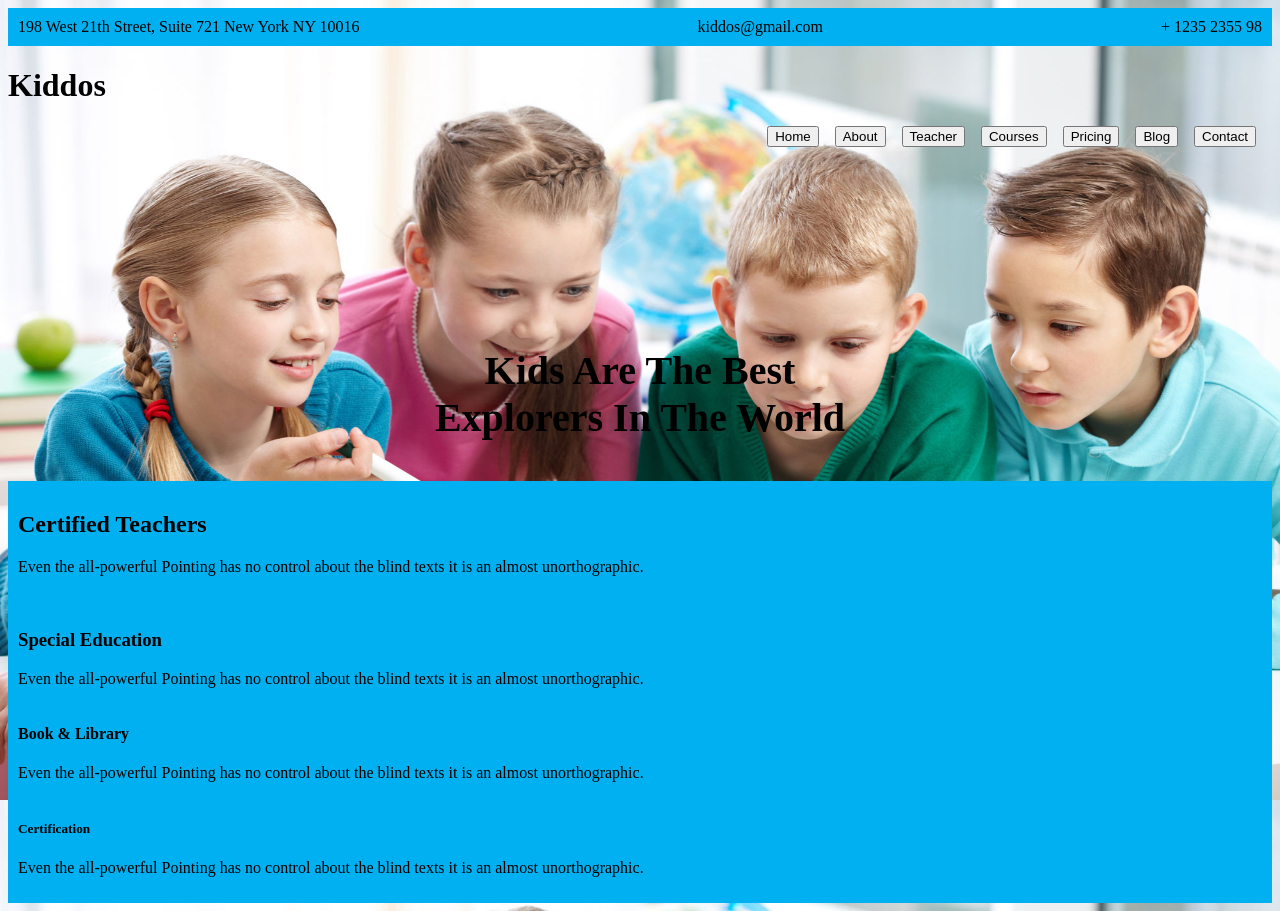
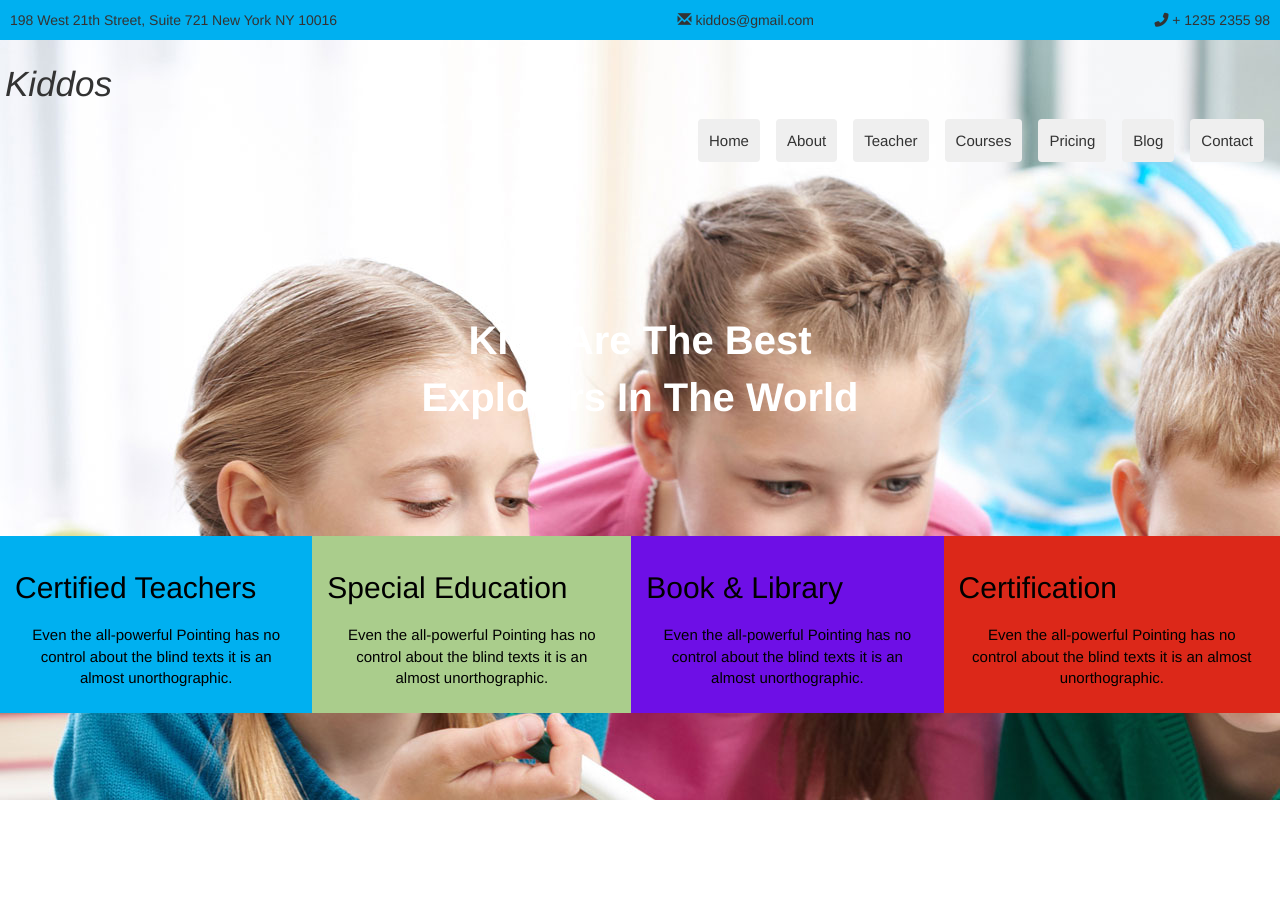
Before and after one commit to RashaAlamleh/Kiddos, a plain HTML site: page index.html in a window 1280 px wide. After the commit the page ends 800 px from the top, so only its background shows below. Drawn offline with nearby package versions, Linux system fonts and the light colour scheme.

Commit message:
Adding some JS Function

```diff
--- a/index.html
+++ b/index.html
@@ -5,58 +5,71 @@
      src="https://code.jquery.com/jquery-3.5.1.min.js"
      integrity="sha256-9/aliU8dGd2tb6OSsuzixeV4y/faTqgFtohetphbbj0="
      crossorigin="anonymous"></script>
+  <script src='https://kit.fontawesome.com/a076d05399.js'></script>
+  <link rel="stylesheet" href="https://maxcdn.bootstrapcdn.com/bootstrap/3.3.7/css/bootstrap.min.css">
 	<title>https://colorlib.com/preview/theme/kiddos/#</title>
 	<link rel="stylesheet" type="text/css" href="style.css">
 </head>
-<!-- <style>
+<style>
 body {
- /* background-image: url('Kids-1.jpg');
+  background-image:url('Kids-1.jpg'),url('Kids-1.jpg');
   background-repeat: no-repeat;
   background-attachment: fixed;
-  background-size: cover;*/
+  background-size: cover;
 }
-</style> -->
+</style>
 <body>
 	<div class="Contact">
 	  <span id='add'>198 West 21th Street, Suite 721 New York NY 10016</span>
+    <div>
+     <i class="glyphicon glyphicon-envelope"></i>
 	   <span id='email'>kiddos@gmail.com</span>
+    </div>
+    <div>
+     <i class='fas fa-phone-alt'></i>
 	   <span id='phone'>+ 1235 2355 98</span>
+    </div>
 	</div>
 	<h1 id='title'>Kiddos</h1>
 	<div class = 'allbtn'>
-	<button class="btn" style='margin-right:16px'>Home</button>
-	<button class="btn" style='margin-right:16px'>About</button>
-	<button class="btn" style='margin-right:16px'>Teacher</button>
-	<button class="btn" style='margin-right:16px'>Courses</button>
-	<button class="btn" style='margin-right:16px'>Pricing</button>
-	<button class="btn" style='margin-right:16px'>Blog</button>
-	<button class="btn" style='margin-right:16px'>Contact</button>
+	  <button class="btn" id="btn1" onclick="file:///C:/Users/Rasha-PC/Desktop/Kiddos/index.html" >Home</button>
+	  <button class="btn" id="btn2" >About</button>
+	  <button class="btn" id="btn3" >Teacher</button>
+	  <button class="btn" id="btn4" >Courses</button>
+	  <button class="btn" id="btn5" >Pricing</button>
+	  <button class="btn" id="btn6" >Blog</button>
+	  <button class="btn" id="btn7" >Contact</button>
   </div>
   <p id="first" class="par">Kids Are The Best<br>Explorers In The World</p>
 <!-- 	<p id="sec" class="par">Perfect Learning<br> For Your Child</p>
- -->
-    <div class="more">
-    <div>
-    <h2>Certified Teachers</h2>
-    <p>Even the all-powerful Pointing has no control about the blind texts it is an almost unorthographic.</p>
+ --><table cellspacing="0">
+ 	 <tr>
+ 	 	<td>
+         <div class="moreInfo" style="background-color:rgb(0,176,240);">
+          <h2 class="heading">Certified Teachers</h2>
+          <p class="text">Even the all-powerful Pointing has no control about the blind texts it is an almost unorthographic.</p>
          </div>
-    <div>
-    <h3></h3>
-    <p></p>
+        </td>
+        <td>
+         <div class="moreInfo" style="background-color:rgb(170,205,140);">
+          <h2 class="heading">Special Education</h2>
+          <p class="text">Even the all-powerful Pointing has no control about the blind texts it is an almost unorthographic.</p>
          </div>
-    <div>
-    <h3>Special Education</h3>
-    <p>Even the all-powerful Pointing has no control about the blind texts it is an almost unorthographic.</p>
+        </td>
+        <td>
+         <div class="moreInfo" style="background-color:rgb(110,15,230);">
+          <h2 class="heading">Book & Library</h2>
+          <p class="text">Even the all-powerful Pointing has no control about the blind texts it is an almost unorthographic.</p>
          </div>
-    <div>
-    <h4>Book & Library</h4>
-    <p>Even the all-powerful Pointing has no control about the blind texts it is an almost unorthographic.</p>
+        </td>
+        <td>
+         <div class="moreInfo" style="background-color:rgb(220,40,25);">
+          <h2 class="heading">Certification</h2>
+          <p class="text">Even the all-powerful Pointing has no control about the blind texts it is an almost unorthographic.</p>
          </div>
-    <div>
-    <h5>Certification</h5>
-    <p>Even the all-powerful Pointing has no control about the blind texts it is an almost unorthographic.</p>
-    </div>
-    </div>
+         </td>
+    </tr>
+    </table>
 
 	<script src="main.js"></script>
 </body>
--- a/main.js
+++ b/main.js
@@ -1,13 +1,18 @@
 
-// $(function() {
-// var body = $('body');
-// var backgrounds = ["url('Kids-1.jpg')","url('Kids-2.jpg')","url('Kids-3.jpg')"];
-// var i = 0;
-// setInterval(function() {
-//       body.css('background',backgrounds[i]);
-//       i = i + 1;
-//       if (i === backgrounds.length) {
-//         i =  0;
-//       }
-// }, 5000);
-// });
+var body = $('body');
+var backgrounds = ["url('Kids-1.jpg')","url('Kids-2.jpg')"];
+var i = 0;
+setInterval(function() {
+      body.css('background',backgrounds[i]);
+      i = i + 1;
+      if (i === backgrounds.length) {
+        i =  0;
+      }
+}, 5000);
+
+
+
+
+// $('#btn2').click(function(){
+// 	$('#about').append('<li>Hello</li');
+// })
--- a/style.css
+++ b/style.css
@@ -1,34 +1,40 @@
 
-body{
+/*body{
 
   background-image: url('Kids-1.jpg'),url('Kids-2.jpg');
   background-repeat: no-repeat;
-/*  background-position: 0px 130px;
-*/  background-attachment: fixed;
+  background-attachment: fixed;
   background-size: 100% 100%;
 
-}
+}*/
 
  .allbtn{
-/*	text-align: right;
-	border: red;
-	border-radius: 15px;
-	cursor: pointer;
-    float: right;
-    padding: 5px;*/
     display: flex;
 	justify-content: flex-end;
 	align-items: flex-start;
 	flex-flow: row;
-
+	margin-top: 5px;
+}
+.btn{
+	margin-right:16px;
+	padding: 10px;
+	font-size: 15px;
+	margin-top: 0;
+}
+#title{
+	font-size: 35px;
+	font-style: italic;
+	width: 300px;
+    padding: 5px;
 }
 
 .par{
 	text-align: center;
-	color: black;
+	color: white;
 	font: italic;
 	font-size: 40px;
-	margin-top: 200px;
+	margin-top: 150px;
+	padding-bottom: 100px;
 	font-weight: bold
 
 }
@@ -42,13 +48,23 @@ body{
 	background-color:rgb(0,176,240);
 
 }
-.more{
+.moreInfo{
 	display: flex;
 	justify-content: space-between;
 	align-items: flex-start;
 	flex-flow: column;
-	padding: 10px;
-	padding-width: 5px;
-	background-color:rgb(0,176,240);
-
+	padding: 15px;
+	color: black;
 }
+.heading{
+	font-size: 30px;
+}
+.text{
+	text-align: center;
+	margin: 10px;
+	font-size: 15px;
+}
+table{
+	border-collapse: collapse;
+	border-spacing: 0;
+}
```
Lines whose indentation alone changed are shown as unchanged.
